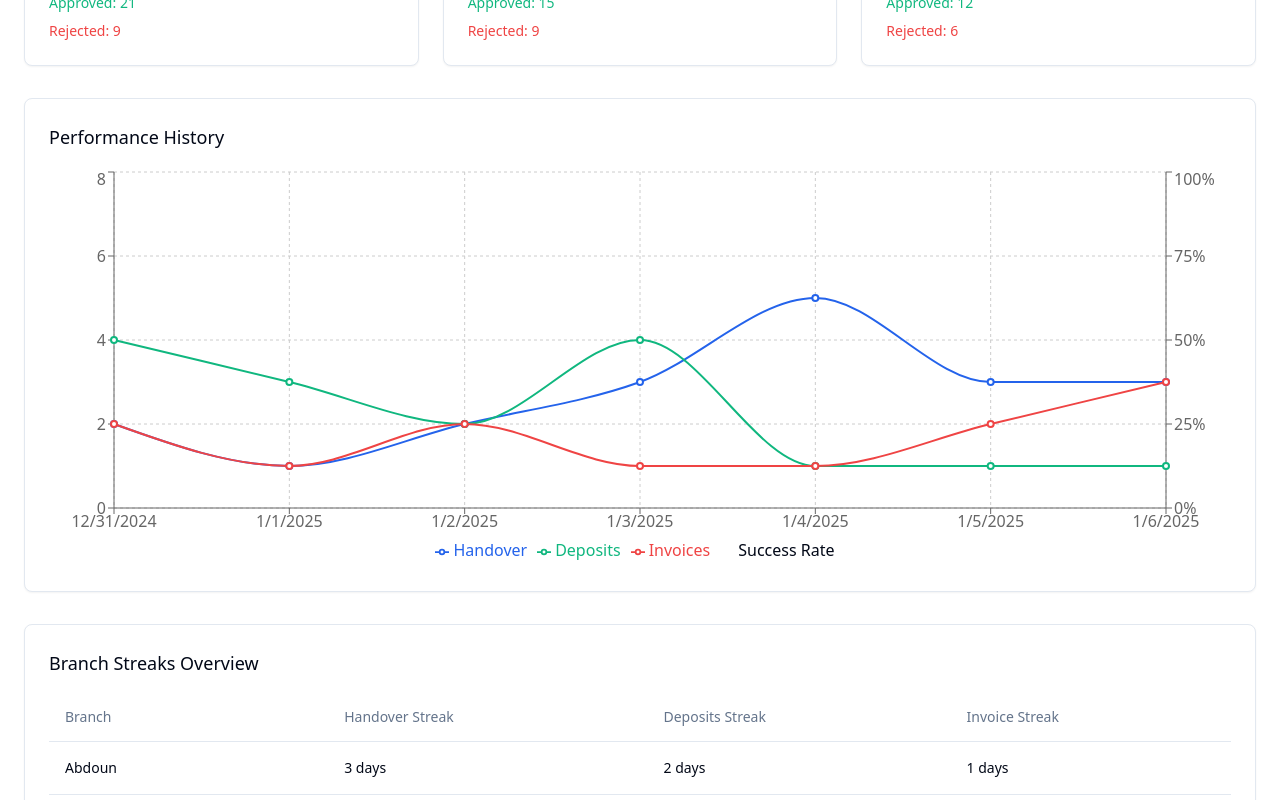
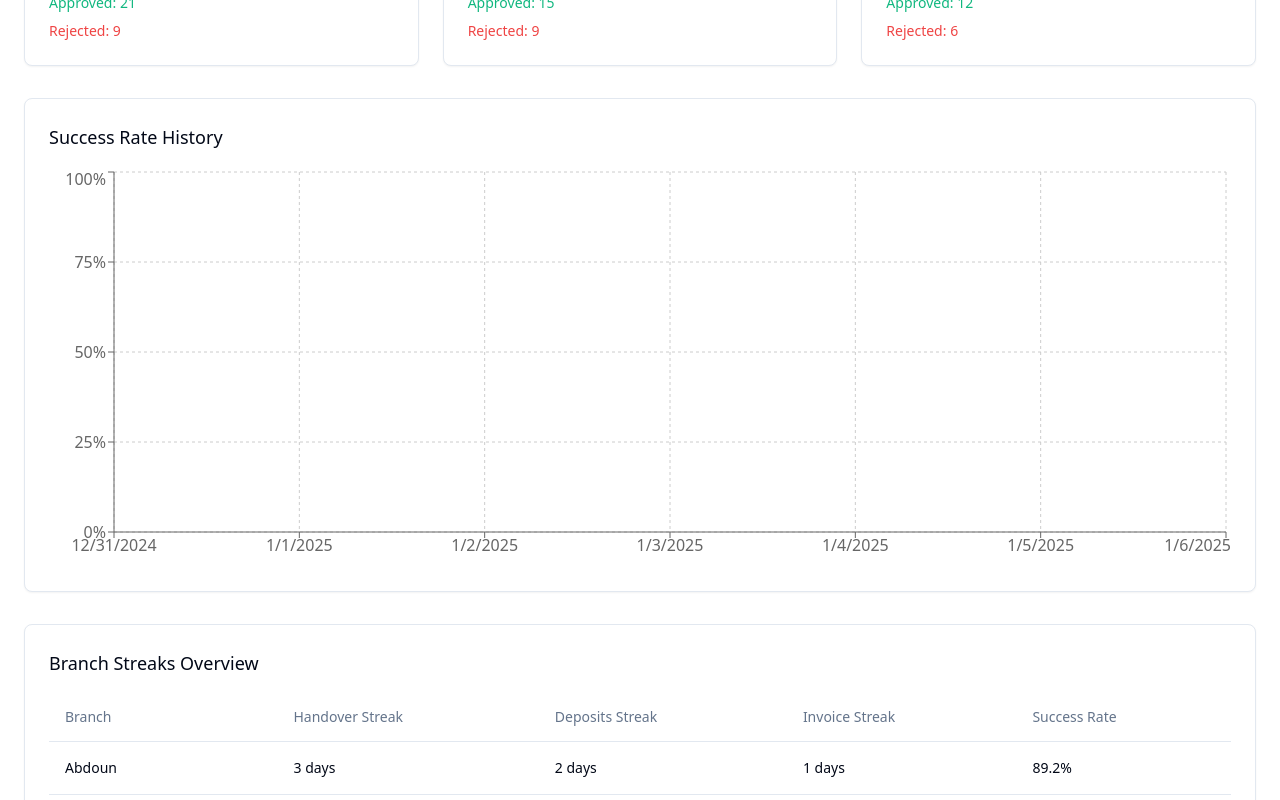
Before and after one commit to MegoSalbashian/submit-sparkle, a React (Vite) app: page / in a window 1280 px wide. Shown: the part 480-1280 px from the top of the page. Built offline with nearby package versions, Linux system fonts and the light colour scheme.

Commit message:
Refactor performance history chart
Simplified the "Performance History" section to display only the success rate metric. Added a success rate column to the "Branch Streaks Overview" table for better visibility of branch performance.
[skip gpt_engineer]

```diff
--- a/src/components/ManagerDashboard.tsx
+++ b/src/components/ManagerDashboard.tsx
@@ -1,7 +1,7 @@
 import React, { useState } from "react";
 import { Card } from "@/components/ui/card";
 import { Select, SelectContent, SelectItem, SelectTrigger, SelectValue } from "@/components/ui/select";
-import { LineChart, Line, XAxis, YAxis, CartesianGrid, Tooltip, ResponsiveContainer, Legend } from "recharts";
+import { LineChart, Line, XAxis, YAxis, CartesianGrid, Tooltip, ResponsiveContainer } from "recharts";
 import { Table, TableBody, TableCell, TableHead, TableHeader, TableRow } from "@/components/ui/table";
 import { branches, generateMockData } from "@/data/mockData";
 import { StreakCounter } from "./StreakCounter";
@@ -26,7 +26,8 @@ export const ManagerDashboard = () => {
   // Generate mock streak data for each branch
   const branchStreaks = branches.map(branch => ({
     ...branch,
-    streaks: generateMockData(branch.id, dateRange).streaks
+    streaks: generateMockData(branch.id, dateRange).streaks,
+    successRate: generateMockData(branch.id, dateRange).submissionHistory[0].successRate
   }));
 
   return (
@@ -101,7 +102,7 @@ export const ManagerDashboard = () => {
       </div>
 
       <Card className="dashboard-card mb-8">
-        <h3 className="text-lg font-medium mb-4">Performance History</h3>
+        <h3 className="text-lg font-medium mb-4">Success Rate History</h3>
         <div className="chart-container" style={{ height: "400px" }}>
           <ResponsiveContainer width="100%" height="100%">
             <LineChart data={mockData.submissionHistory}>
@@ -110,46 +111,14 @@ export const ManagerDashboard = () => {
                 dataKey="date"
                 tickFormatter={(value) => new Date(value).toLocaleDateString()}
               />
-              <YAxis yAxisId="left" />
               <YAxis
-                yAxisId="right"
-                orientation="right"
                 domain={[0, 100]}
                 tickFormatter={(value) => `${value}%`}
               />
               <Tooltip
-                formatter={(value: number, name: string) => {
-                  if (name === 'successRate') return [`${value.toFixed(1)}%`, 'Success Rate'];
-                  return [value, name];
-                }}
-              />
-              <Legend />
-              <Line
-                yAxisId="left"
-                type="monotone"
-                dataKey="handover"
-                stroke="hsl(var(--primary))"
-                strokeWidth={2}
-                name="Handover"
+                formatter={(value: number) => [`${value.toFixed(1)}%`, 'Success Rate']}
               />
               <Line
-                yAxisId="left"
-                type="monotone"
-                dataKey="deposits"
-                stroke="hsl(var(--secondary))"
-                strokeWidth={2}
-                name="Deposits"
-              />
-              <Line
-                yAxisId="left"
-                type="monotone"
-                dataKey="invoices"
-                stroke="hsl(var(--destructive))"
-                strokeWidth={2}
-                name="Invoices"
-              />
-              <Line
-                yAxisId="right"
                 type="monotone"
                 dataKey="successRate"
                 stroke="hsl(var(--success))"
@@ -172,6 +141,7 @@ export const ManagerDashboard = () => {
                 <TableHead>Handover Streak</TableHead>
                 <TableHead>Deposits Streak</TableHead>
                 <TableHead>Invoice Streak</TableHead>
+                <TableHead>Success Rate</TableHead>
               </TableRow>
             </TableHeader>
             <TableBody>
@@ -181,6 +151,7 @@ export const ManagerDashboard = () => {
                   <TableCell>{branch.streaks.handover} days</TableCell>
                   <TableCell>{branch.streaks.deposits} days</TableCell>
                   <TableCell>{branch.streaks.invoices} days</TableCell>
+                  <TableCell>{branch.successRate.toFixed(1)}%</TableCell>
                 </TableRow>
               ))}
             </TableBody>
```
